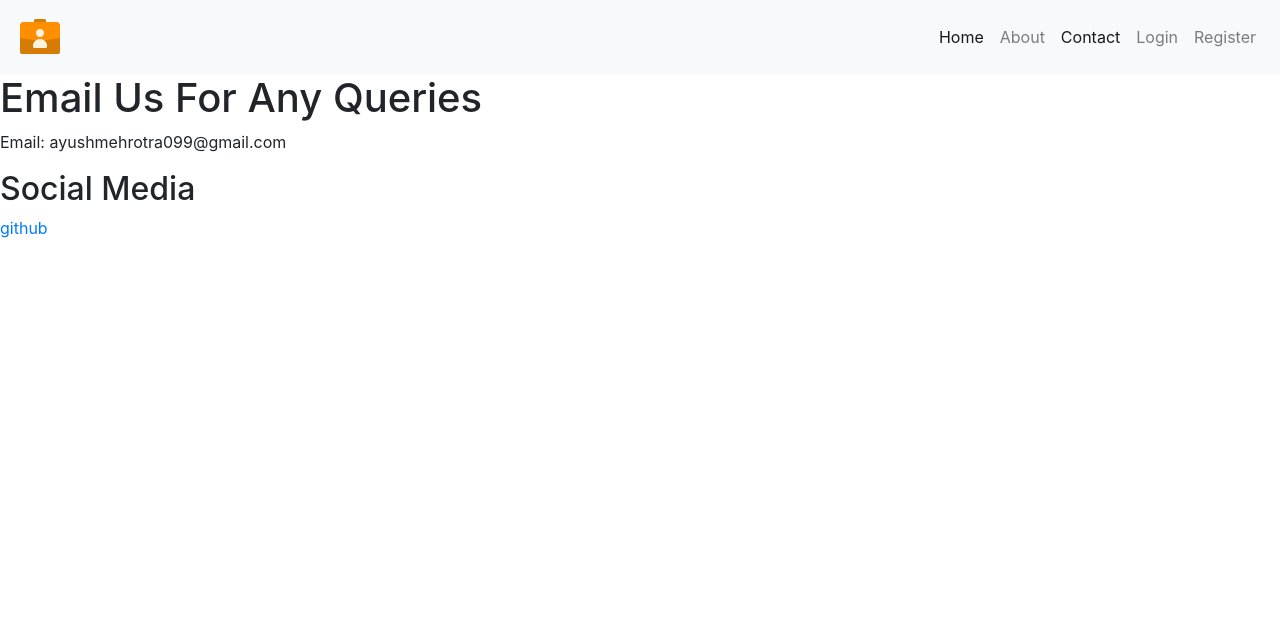
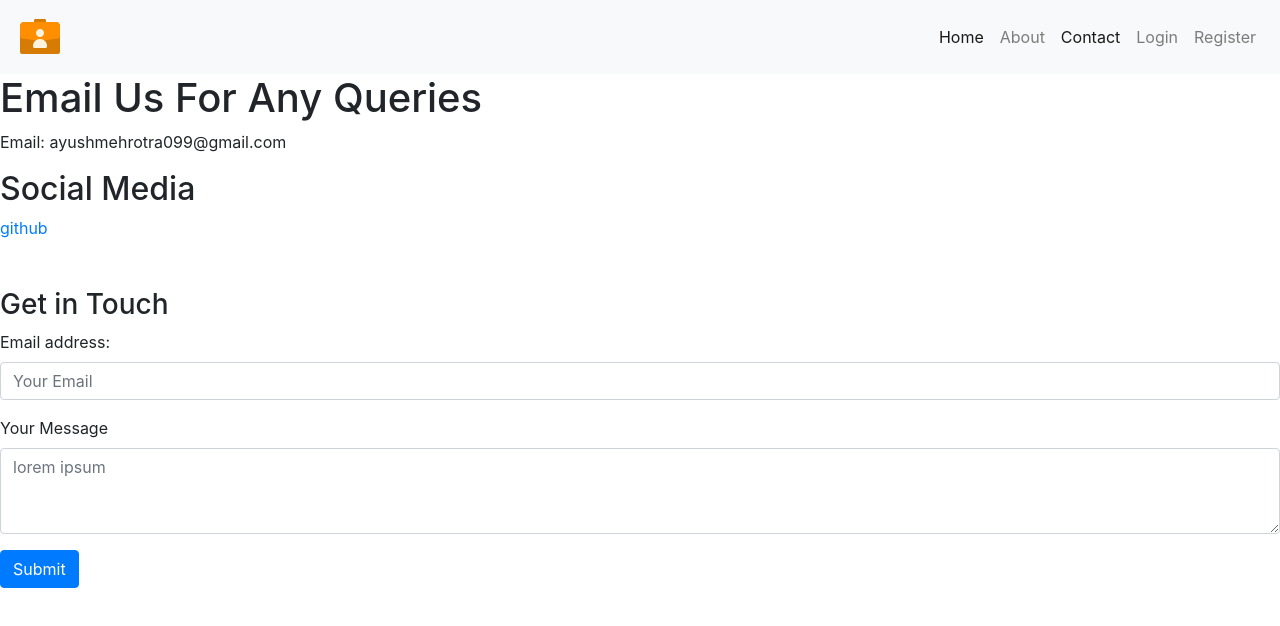
Before and after one commit to Ayushoopp/Portfolio, a React (Create React App) app in the folder client/: page /contact in a window 1280 px wide. Shown: the top 626 px of the page. Built offline with nearby package versions, Linux system fonts and the light colour scheme.

Commit message:
added contact page UI

```diff
--- a/client/src/components/Contact.js
+++ b/client/src/components/Contact.js
@@ -1,15 +1,30 @@
 import React from 'react'
+import "bootstrap/dist/css/bootstrap.css";
 
 const Contact = () => {
   return (
-
-    <div >
-      <h1>Email Us For Any Queries</h1>
+   <>
+   <div className="d-flex flex-column">
+      <h1 >Email Us For Any Queries</h1>
       <p>Email: ayushmehrotra099@gmail.com</p>
 
       <h2>Social Media</h2>
     <a href='https://github.com/Ayushoopp'>github</a>
     </div>
+
+    {/* contact us form */}
+
+    <div class="mb-3 pt-5">
+    <h3>Get in Touch</h3>
+  <label for="exampleFormControlInput1" class="form-label">Email address:</label>
+  <input type="email" class="form-control" id="exampleFormControlInput1" required="true" placeholder="Your Email" />
+</div>
+<div class="mb-3">
+  <label for="exampleFormControlTextarea1"  class="form-label">Your Message</label>
+  <textarea class="form-control" requried="true" id="exampleFormControlTextarea1" cols="30" rows="3" placeholder='lorem ipsum'></textarea>
+</div>
+    <button type="submit" className="btn btn-primary">Submit</button>
+    </>
   )
 }
 
```
